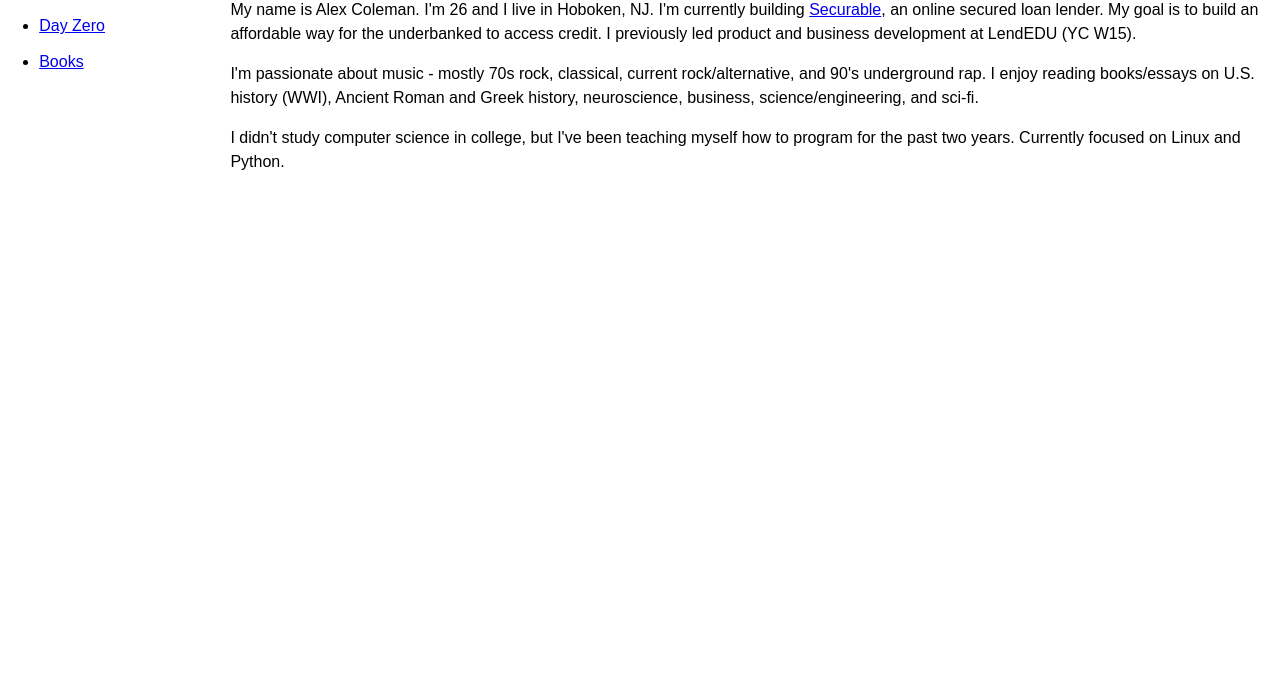
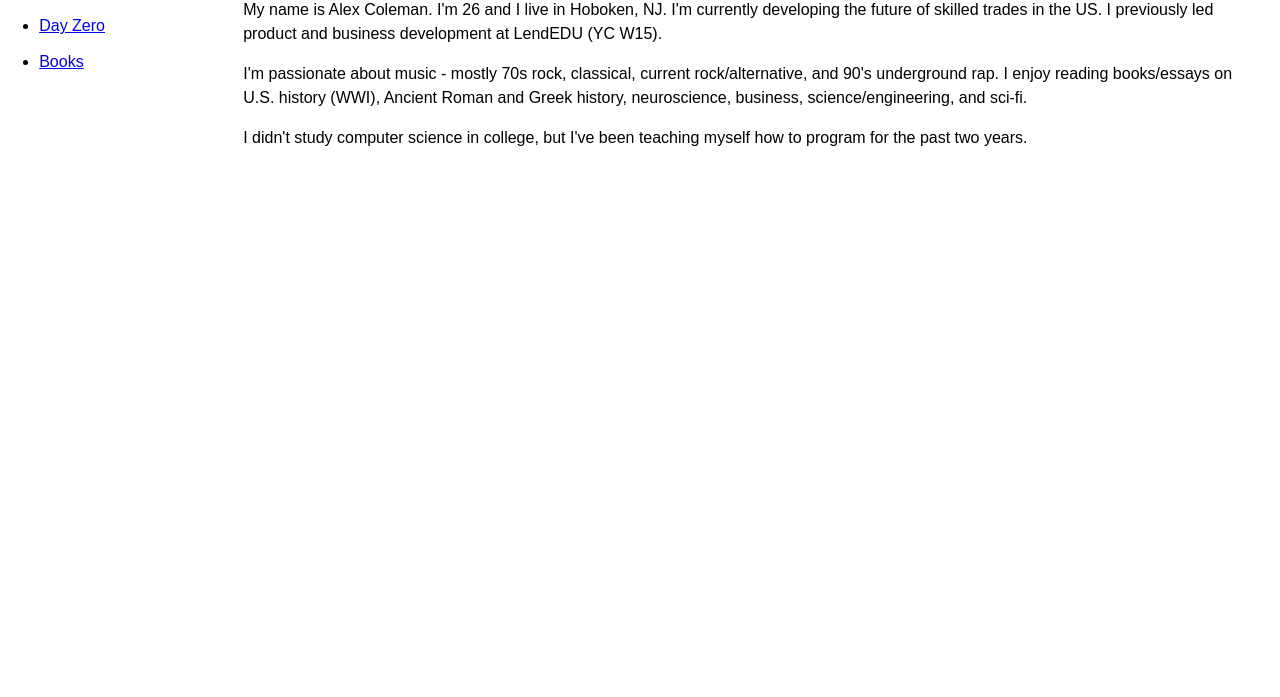
Before and after one commit to itsacoleworld/itsacoleworld_gatsby, a Gatsby site: page /about in a window 1280 px wide. Shown: the part 103-800 px from the top of the page. Built offline with nearby package versions, Linux system fonts and the light colour scheme; Gatsby itself is replaced by a stand-in of ours.

Commit message:
Update Pages "about"

```diff
--- a/src/pages/about.md
+++ b/src/pages/about.md
@@ -2,8 +2,8 @@
 templateKey: about-page
 title: About
 ---
-My name is Alex Coleman. I'm 26 and I live in Hoboken, NJ. I'm currently building [Securable](https://securable.co/), an online secured loan lender. My goal is to build an affordable way for the underbanked to access credit. I previously led product and business development at LendEDU (YC W15).
+My name is Alex Coleman. I'm 26 and I live in Hoboken, NJ. I'm currently developing the future of skilled trades in the US. I previously led product and business development at LendEDU (YC W15).
 
 I'm passionate about music - mostly 70s rock, classical, current rock/alternative, and 90's underground rap. I enjoy reading books/essays on U.S. history (WWI), Ancient Roman and Greek history, neuroscience, business, science/engineering, and sci-fi.
 
-I didn't study computer science in college, but I've been teaching myself how to program for the past two years. Currently focused on Linux and Python.
+I didn't study computer science in college, but I've been teaching myself how to program for the past two years.
```
